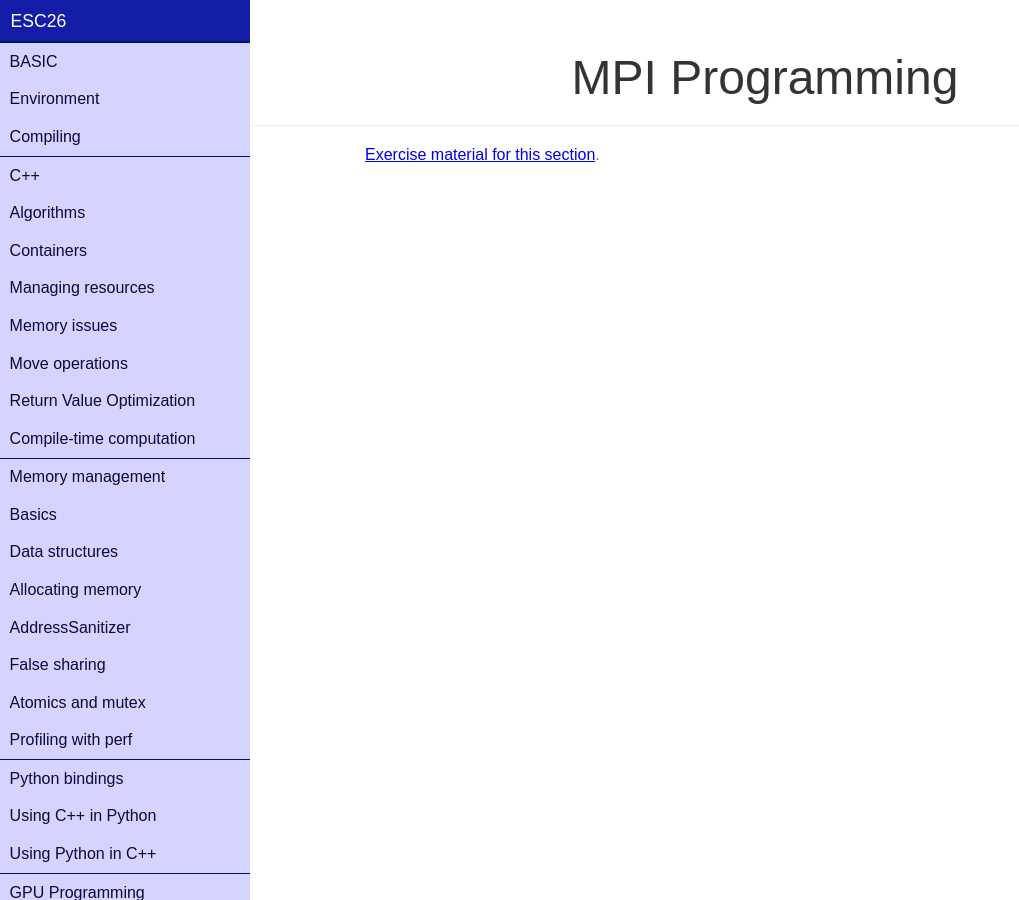
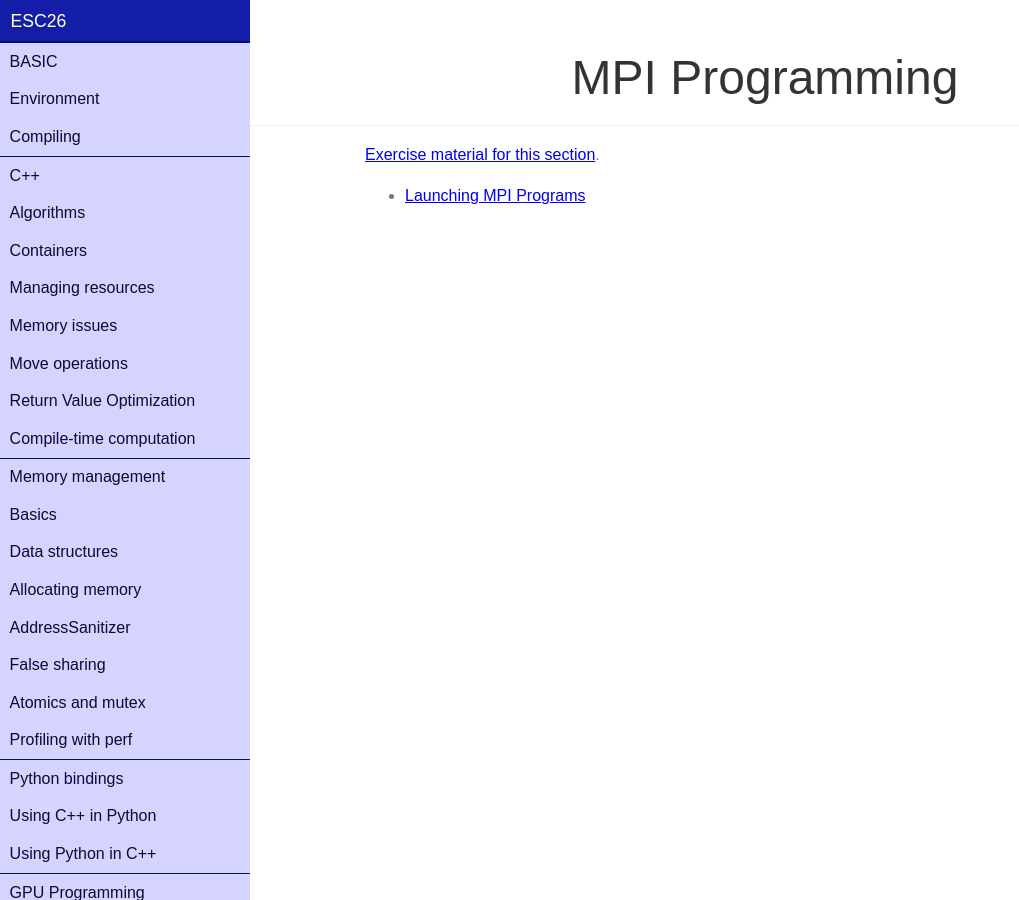
Before and after one commit to infn-esc/esc26, a Jekyll site: the page built from mpi/index.md, in a window 1280 px wide. Shown: the whole page, without its empty margins (0-1019 px from the left). Built offline with Jekyll 4.4.1, drawn with Linux system fonts in a browser that asks for light colours; nearby versions of some CDN libraries.

Commit message:
Update _config.yml

```diff
--- a/_config.yml
+++ b/_config.yml
@@ -57,6 +57,11 @@ menu:
       label: CUDA
     - name: thrust
       label: Thrust
+  - name: mpi
+    label: MPI Programming
+    items:
+    - name: MPIusage
+      label: Launching MPI Programs
 
 # Exclude from processing.
 # The following items will not be processed, by default.
```
